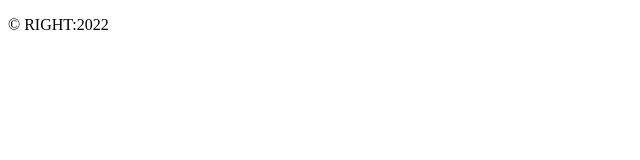
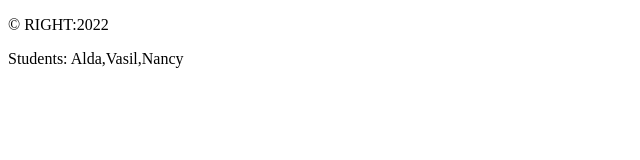
Before and after one commit to AldaThanasi/git_group, a plain HTML site: page index.html in a window 1280 px wide. Shown: the whole page, without its empty margins (0-640 px from the left). Drawn offline with Linux system fonts and the light colour scheme.

Commit message:
again footer

```diff
--- a/index.html
+++ b/index.html
@@ -10,6 +10,7 @@
     <main></main>
     <footer>
       <p background-color="grey">&COPY RIGHT:2022</p>
+      <p>Students: Alda,Vasil,Nancy</p>
     </footer>
   </body>
 </html>
```
